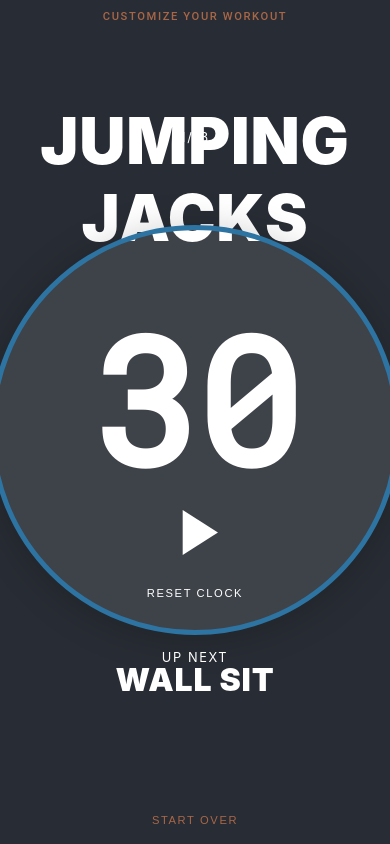
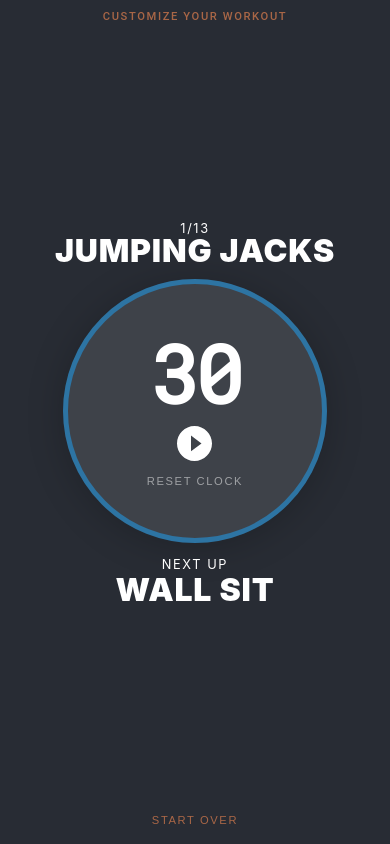
Before and after one commit to joeschwehr/HIIT-tracker, a React (Create React App) app: page / in a window 390 px wide. Built offline with nearby package versions, Linux system fonts and the light colour scheme.

Commit message:
mobile optimization

```diff
--- a/src/App.css
+++ b/src/App.css
@@ -13,11 +13,15 @@
 
   --timer-bg-color: #2d74a3;
   --neon-green: #61dafb;
+  --xs: 575.98;
+  --sm: 767.98;
+  --md: 991.98;
+  --lg: 1199.98;
 }
 
 .App {
   background-color: var(--background-color);
-  font-size: calc(10px + 2vmin);
+  /* font-size: calc(10px + 2vmin); */
   color: white;
   min-height: 100vh;
   display: flex;
--- a/src/components/Clock/Clock.component.jsx
+++ b/src/components/Clock/Clock.component.jsx
@@ -76,13 +76,13 @@ export default function Watch(props){
                 <div className="clock-up-next">
                     {nextExercise === null ? " " :
                         <div>
-                            Up Next
+                            Next Up
                             <div className="clock-next-exercise">{nextExercise}</div>
                         </div>
                     }
                 </div>
             </div>
-            <div className="clock-button-container">
+            <div className="clock-start-over-container">
                 <button className="clock-button" onClick={resetWorkout}>Start Over</button>
             </div>
         </div>
--- a/src/components/Clock/clock.styles.scss
+++ b/src/components/Clock/clock.styles.scss
@@ -1,3 +1,5 @@
+@import "../_globals.scss";
+
 .clock-container {
   display: flex;
   flex-direction: column;
@@ -11,7 +13,7 @@
   justify-content: center;
 }
 
-.clock-button-container {
+.clock-start-over-container {
   display: flex;
   height: 4vh;
 }
@@ -25,11 +27,13 @@
 }
 
 .clock-current-exercise {
+  font-stretch: condensed;
   text-align: center;
   display: flex;
   align-items: center;
   padding: 15px;
-  height: 50px;
+  line-height: .8;
+  margin-top: -.1rem;
 }
 
 .clock-exercise {
@@ -37,13 +41,18 @@
   letter-spacing: 0.05rem;
   font-size: 4rem;
   margin-top: -.7rem;
+
+  @media screen and (max-width: $sm) {
+    font-size: 2rem;
+  }
+
 }
 
 .clock-next-exercise {
   font-weight: 900;
   letter-spacing: 0.05rem;
   font-size: 2rem;
-  margin-top: -.3rem;
+  margin-top: -.1rem;
 }
 
 .clock-button {
--- a/src/components/Timer/Timer.jsx
+++ b/src/components/Timer/Timer.jsx
@@ -1,6 +1,6 @@
 import React, {useState, useEffect, useCallback} from "react";
 import PauseIcon from '@material-ui/icons/PauseCircleFilled';
-import PlayArrowIcon from '@material-ui/icons/PlayArrow';
+import PlayCircleFilledIcon from '@material-ui/icons/PlayCircleFilled';
 import textToSpeech from "../speech.helper"
 import "./timer.styles.scss"
 
@@ -100,13 +100,13 @@ export default function Timer(props){
     const timerButtons =  <div className="timer-buttons">
                             <div className="icon-button">
                                 {!isRunning ?
-                                    <PlayArrowIcon fontSize="large" onClick={start}/>
+                                    <PlayCircleFilledIcon fontSize="large" onClick={start}/>
                                     :
                                     <PauseIcon fontSize="large" onClick={stop}/>
                                 }
                             </div>
 
-                            <button className="timer-button" onClick={resetWorkout}>RESET CLOCK</button>
+                            <button className="timer-reset" onClick={resetWorkout}>RESET CLOCK</button>
                          </div>
 
     const isWorkingOut = (timeRemaining === 0 && nextExercise !== null && isResting) || (isRunning && !isResting && precount <=0 && timeRemaining >= 1);
--- a/src/components/Timer/timer.styles.scss
+++ b/src/components/Timer/timer.styles.scss
@@ -1,14 +1,29 @@
+@import "../_globals.scss";
+
 .timer-container {
-    width: 25rem;
-    height: 25rem;
+    width: 350px;
+    height: 350px;
+    padding: 15px;
     background-color: rgba(255, 255, 255, 0.10);
     border: solid 5px var(--timer-bg-color);
     box-shadow:0 4px 36px 0 rgba(0, 0, 0, 0.212);
-    border-radius: 30rem;
+    border-radius: 500rem;
     overflow:hidden;
     display: flex;
-    align-items: flex-end;
+    align-items: center;
     overflow: visible;
+
+    @media screen and (max-width: $sm) {
+      width: 320px;
+      height: 320px;
+      padding: 5px;
+    }
+
+    @media screen and (max-width: $xs) {
+      width: 250px;
+      height: 250px;
+      padding: 2px;
+    }
   }
 
   .timer-font {
@@ -22,6 +37,15 @@
     display: flex;
     flex-direction: column;
     align-items: center;
+    padding-top: 10px;
+
+    @media screen and (max-width: $sm) {
+      padding-top: 0px;
+      font-size: 9rem;
+    }
+    @media screen and (max-width: $xs) {
+      font-size: 5rem;
+    }
   }
 
   .timer-buttons {
@@ -30,24 +54,28 @@
     flex-direction: column;
   }
 
-  .timer-button {
-    color: white;
+  .timer-reset {
+    color: rgba(255, 255, 255, 0.5);
     text-transform: uppercase;
     background-color: rgba(255, 255, 255, 0);
     outline: none;
     border: none;
     padding: 10px 15px;
-    margin: 1.7rem auto 1.3rem auto;
+    margin: 2rem auto .6rem auto;
     letter-spacing: .1rem;
     font-size: .7rem;
-    transition: all .3s;
+    transition: all .4s;
     border-radius: 5px;
-    width: 8rem;
+    white-space: nowrap;
 
       &:hover{
-        transform: scale(1.05);
-        background-color: rgba(255, 255, 255, 0.1);
+        color: rgb(255, 255, 255);
+        letter-spacing: .15rem;
         cursor: pointer;
+      }
+
+      @media screen and (max-width: $xs) {
+        margin: .3rem;
       }
   }
 
@@ -62,4 +90,13 @@
         transform: scale(2.5);
         cursor: pointer;
       }
+
+    @media screen and (max-width: $xs) {
+      transform: scale(1.2);
+
+      &:hover {
+        transform: scale(1.5);
+        cursor: pointer;
+      }
+    }
   }
--- /dev/null
+++ b/src/components/_globals.scss
@@ -0,0 +1,4 @@
+$xs: 575.98px;
+$sm: 767.98px;
+$md: 991.98px;
+$lg: 1199.98px;
--- a/src/components/sidebar/Sidebar-list-element.jsx
+++ b/src/components/sidebar/Sidebar-list-element.jsx
@@ -66,10 +66,10 @@ class SidebarListElement extends React.Component {
             }}
           >
 
+            <div className={classes.dragHandle} {...dragHandleProps}>
+              <DragIndicatorIcon fontSize="small"/>
+            </div>
 
-            <div className={classes.dragHandle} {...dragHandleProps}>
-              <DragIndicatorIcon />
-            </div>
             <div className={classes.title}>{ item.name }</div>
             <ListItemIcon className={classes.iconContainer}>
               <EditIcon
--- a/src/components/sidebar/Sidebar-list-element.styles.js
+++ b/src/components/sidebar/Sidebar-list-element.styles.js
@@ -1,3 +1,4 @@
+import sizes from "../sizes"
 
 export default {
   '@global': {
@@ -23,7 +24,8 @@ export default {
 
     "&:hover": {
       backgroundColor: "rgba(255, 255, 255, .15)",
-    }
+    },
+
   },
 
   itemDragged: {
@@ -40,6 +42,10 @@ export default {
     height: "46px",
     display: "flex",
     alignItems: "center",
+
+    [sizes.down("lg")]: {
+        marginLeft: "10px"
+    },
   },
 
   iconContainer: {
@@ -48,12 +54,16 @@ export default {
 
   editIcon: {
       color: "rgba(255, 255, 255, 0.301)",
-      marginRight: "20px",
+      marginRight: "17px",
       zIndex: "20",
       transition: "all .3s",
 
       "&:hover": {
           color: "white",
+      },
+
+      [sizes.down("lg")]: {
+          marginRight: "14px"
       },
   },
 
@@ -99,10 +109,18 @@ export default {
       width: "100%",
       zIndex: 10,
       position: "absolute",
+      marginTop: "2px",
+
+      [sizes.down("lg")]: {
+        left: "5px",
+        opacity: "40%",
+        width: "25px",
+    },
 
       "&:hover": {
           cursor: "all-scroll",
         },
   },
 
+
 }
--- /dev/null
+++ b/src/components/sizes.js
@@ -0,0 +1,12 @@
+export default {
+    up(){},
+    down(size){
+        const sizes = {
+            xs: "575.98px",
+            sm: "767.98px",
+            md: "991.98px",
+            lg: "1199.98px"
+        }
+        return `@media (max-width: ${sizes[size]})`
+    }
+}
```
